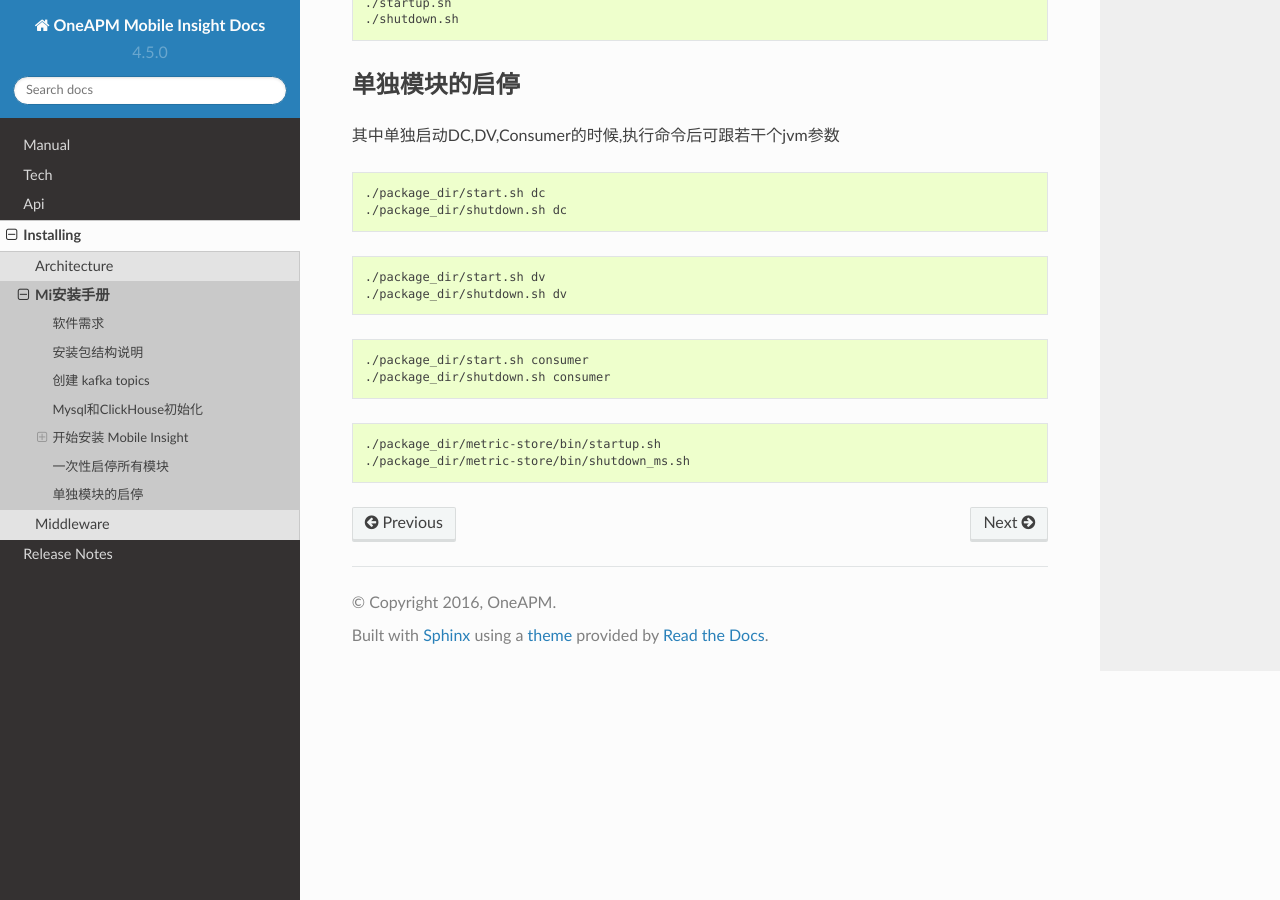
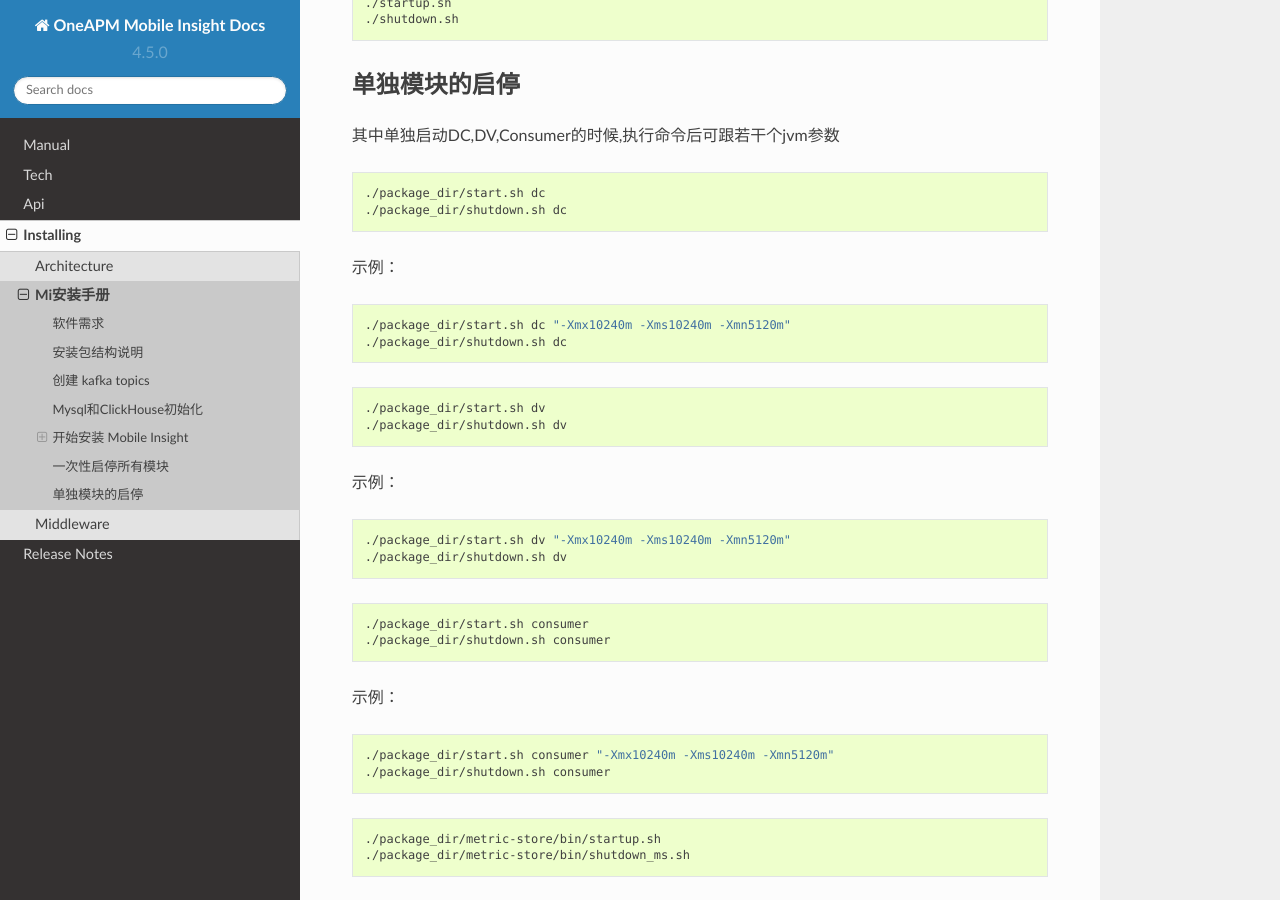
Before and after one commit to gardenias/docs-test, a Sphinx documentation site: the page built from docs/installing/mi.rst, in a window 1280 px wide and 900 px high, scrolled down 4643 px. Built offline with Sphinx 7.4.7 and the Read the Docs theme 2.0.0, drawn with Linux system fonts in a browser that asks for light colours; pages that are not in the unit, such as notebooks, are missing from menus.

Commit message:
update start.sh suport para

```diff
--- a/docs/installing/mi.rst
+++ b/docs/installing/mi.rst
@@ -7,6 +7,7 @@ Mi安装手册
 
 软件需求
 -------------------
+
 
 +------------+----------------+------------------------------------------------------------------------------------+
 | 组件       | 版本           | 下载地址                                                                           |
@@ -26,7 +27,9 @@ Mi安装手册
 | ClickHouse | 1.1.54023      |  https://dist.apache.org/repos/dist/release/kafka/0.8.2.2/kafka_2.9.2-0.8.2.2.tgz  |
 +------------+----------------+------------------------------------------------------------------------------------+
 
+
 .. important::
+
 
   确认以上公共组件全部安装成功，再开始安装Mi后台，具体的安装方法请查看组件安装章节。
 
@@ -293,6 +296,13 @@ metric_store的相关配置信息在/metric_store/conf/metric.conf文件中配
   ./package_dir/start.sh dc
   ./package_dir/shutdown.sh dc
 
+示例：
+
+.. code-block:: shell
+
+  ./package_dir/start.sh dc "-Xmx10240m -Xms10240m -Xmn5120m"
+  ./package_dir/shutdown.sh dc
+
 
 启停DV
 ^^^^^^^^^^
@@ -302,7 +312,12 @@ metric_store的相关配置信息在/metric_store/conf/metric.conf文件中配
   ./package_dir/start.sh dv
   ./package_dir/shutdown.sh dv
 
+示例：
 
+.. code-block:: shell
+
+  ./package_dir/start.sh dv "-Xmx10240m -Xms10240m -Xmn5120m"
+  ./package_dir/shutdown.sh dv
 
 启停Consumer
 ^^^^^^^^^^^^^^^
@@ -312,6 +327,12 @@ metric_store的相关配置信息在/metric_store/conf/metric.conf文件中配
   ./package_dir/start.sh consumer
   ./package_dir/shutdown.sh consumer
 
+示例：
+
+.. code-block:: shell
+
+  ./package_dir/start.sh consumer "-Xmx10240m -Xms10240m -Xmn5120m"
+  ./package_dir/shutdown.sh consumer
 
 启停MetricStore
 ^^^^^^^^^^^^^^^^
```
